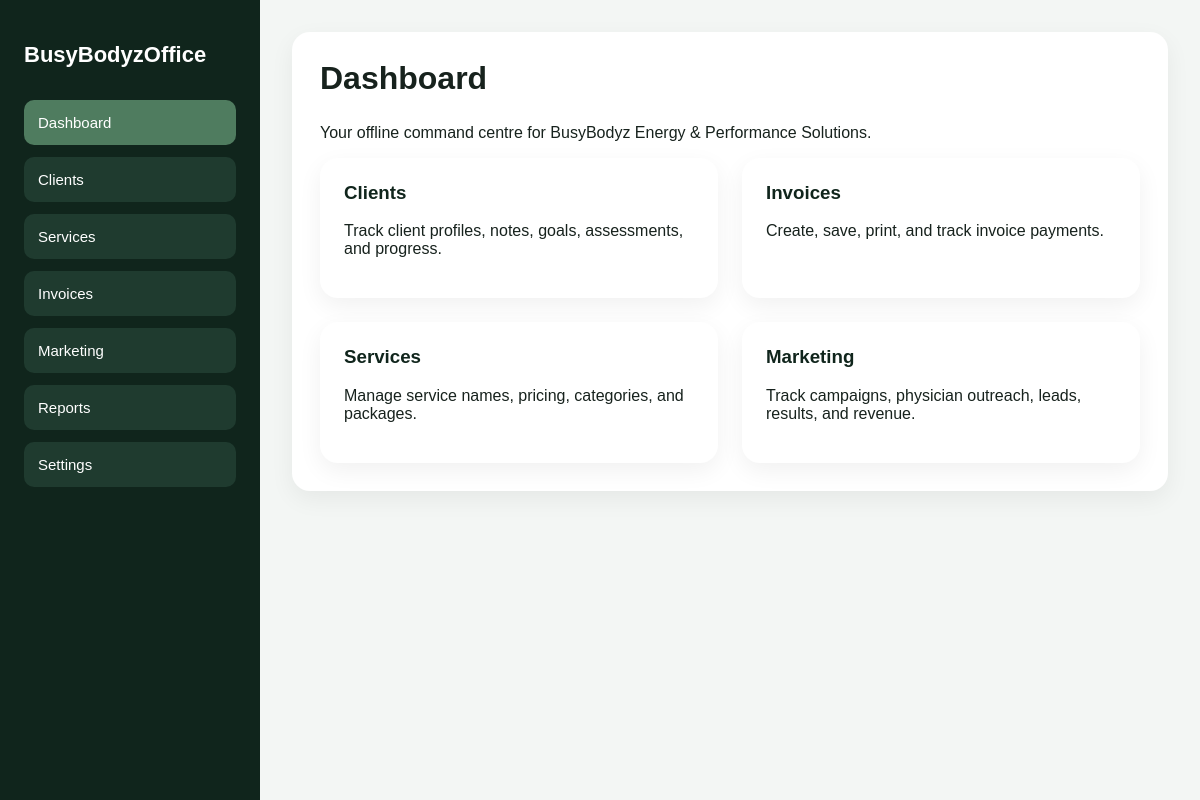
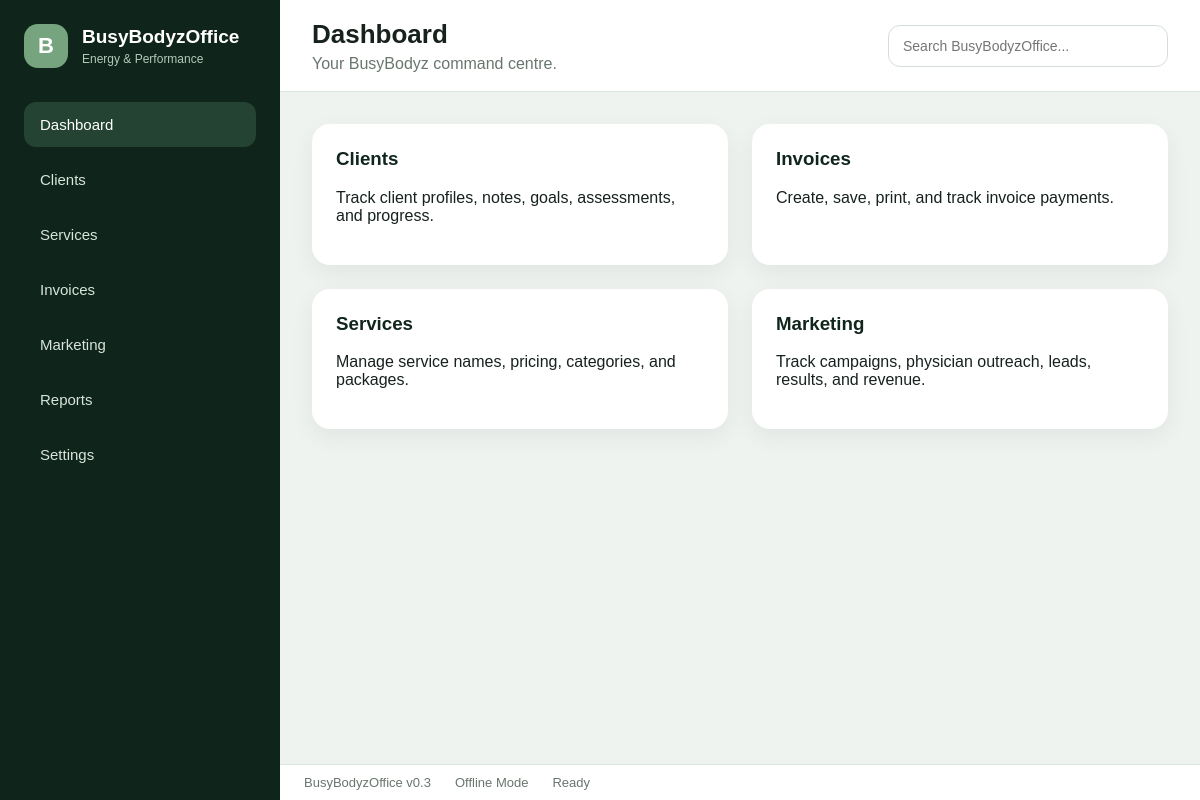
Before and after one commit to wellawarecoach/BusyBodyzOffice, an Electron app: page index.html in a window 1200 px wide. Drawn offline with Linux system fonts and the light colour scheme.

Commit message:
create professional application shell

```diff
--- a/index.html
+++ b/index.html
@@ -9,9 +9,17 @@
 
 <body>
     <div class="app">
+
         <aside class="sidebar">
+            <div class="brand">
+                <div class="brand-mark">B</div>
+                <div>
                     <h1>BusyBodyzOffice</h1>
+                    <p>Energy & Performance</p>
+                </div>
+            </div>
 
+            <nav>
                 <button data-page="dashboard">Dashboard</button>
                 <button data-page="clients">Clients</button>
                 <button data-page="services">Services</button>
@@ -19,11 +27,30 @@
                 <button data-page="marketing">Marketing</button>
                 <button data-page="reports">Reports</button>
                 <button data-page="settings">Settings</button>
+            </nav>
         </aside>
 
+        <div class="content">
+            <header class="topbar">
+                <div>
+                    <h2 id="page-title">Dashboard</h2>
+                    <p id="page-subtitle">Your BusyBodyz command centre.</p>
+                </div>
+
+                <input class="search" placeholder="Search BusyBodyzOffice..." />
+            </header>
+
             <main class="main">
-            <section class="hero" id="workspace"></section>
+                <section id="workspace"></section>
             </main>
+
+            <footer class="statusbar">
+                <span>BusyBodyzOffice v0.3</span>
+                <span>Offline Mode</span>
+                <span>Ready</span>
+            </footer>
+        </div>
+
     </div>
 
     <script src="renderer.js"></script>
--- a/renderer.js
+++ b/renderer.js
@@ -1,8 +1,36 @@
+const pageMeta = {
+    dashboard: {
+        title: "Dashboard",
+        subtitle: "Your BusyBodyz command centre."
+    },
+    clients: {
+        title: "Clients",
+        subtitle: "Manage client profiles, notes, goals, assessments, and progress."
+    },
+    services: {
+        title: "Services",
+        subtitle: "Manage services, pricing, packages, and categories."
+    },
+    invoices: {
+        title: "Invoices",
+        subtitle: "Create invoices, track payments, and monitor outstanding balances."
+    },
+    marketing: {
+        title: "Marketing",
+        subtitle: "Track campaigns, physician outreach, leads, and results."
+    },
+    reports: {
+        title: "Reports",
+        subtitle: "Review revenue, growth, referrals, and business performance."
+    },
+    settings: {
+        title: "Settings",
+        subtitle: "Manage business details, branding, invoice settings, and preferences."
+    }
+};
+
 const pages = {
     dashboard: `
-    <h2>Dashboard</h2>
-    <p>Your offline command centre for BusyBodyz Energy & Performance Solutions.</p>
-
     <div class="cards">
       <div class="card"><h3>Clients</h3><p>Track client profiles, notes, goals, assessments, and progress.</p></div>
       <div class="card"><h3>Invoices</h3><p>Create, save, print, and track invoice payments.</p></div>
@@ -12,43 +40,56 @@ const pages = {
   `,
 
     clients: `
-    <h2>Clients</h2>
-    <p>Manage client profiles, goals, notes, assessments, and progress.</p>
+    <div class="page-card">
+      <h3>Client Management</h3>
+      <p>This will become the central CRM for BusyBodyzOffice.</p>
       <button class="primary-btn">+ Add Client</button>
+    </div>
   `,
 
     services: `
-    <h2>Services</h2>
-    <p>Manage training services, coaching packages, pricing, and categories.</p>
+    <div class="page-card">
+      <h3>Services</h3>
+      <p>Manage coaching services, reset sessions, packages, and pricing.</p>
       <button class="primary-btn">+ Add Service</button>
+    </div>
   `,
 
     invoices: `
-    <h2>Invoices</h2>
+    <div class="page-card">
+      <h3>Invoices</h3>
       <p>Create invoices, track payments, and manage outstanding balances.</p>
       <button class="primary-btn">+ New Invoice</button>
+    </div>
   `,
 
     marketing: `
-    <h2>Marketing</h2>
-    <p>Track campaigns, physician outreach, leads, referrals, and campaign results.</p>
+    <div class="page-card">
+      <h3>Marketing Campaigns</h3>
+      <p>Track physician outreach, QR campaigns, referrals, and campaign results.</p>
       <button class="primary-btn">+ New Campaign</button>
+    </div>
   `,
 
     reports: `
-    <h2>Reports</h2>
+    <div class="page-card">
+      <h3>Reports</h3>
       <p>View revenue, client growth, services, referrals, and marketing performance.</p>
+    </div>
   `,
 
     settings: `
-    <h2>Settings</h2>
-    <p>Manage business details, branding, invoice settings, and app preferences.</p>
+    <div class="page-card">
+      <h3>Settings</h3>
+      <p>Manage BusyBodyzOffice preferences and business information.</p>
+    </div>
   `
 };
 
 function loadPage(pageName) {
-    const workspace = document.getElementById("workspace");
-    workspace.innerHTML = pages[pageName];
+    document.getElementById("workspace").innerHTML = pages[pageName];
+    document.getElementById("page-title").textContent = pageMeta[pageName].title;
+    document.getElementById("page-subtitle").textContent = pageMeta[pageName].subtitle;
 
     document.querySelectorAll(".sidebar button").forEach(button => {
         button.classList.remove("active");
--- a/styles.css
+++ b/styles.css
@@ -5,7 +5,7 @@
 body {
     margin: 0;
     font-family: Arial, sans-serif;
-    background: #f3f6f4;
+    background: #eef3ef;
     color: #17221d;
 }
 
@@ -15,51 +15,111 @@ body {
 }
 
 .sidebar {
-    width: 260px;
-    background: #10251c;
+    width: 280px;
+    background: #0f241b;
     color: white;
     padding: 24px;
 }
 
-.sidebar h1 {
+.brand {
+    display: flex;
+    gap: 14px;
+    align-items: center;
+    margin-bottom: 34px;
+}
+
+.brand-mark {
+    width: 44px;
+    height: 44px;
+    border-radius: 14px;
+    background: #76a47f;
+    display: grid;
+    place-items: center;
+    font-weight: bold;
     font-size: 22px;
-    margin-bottom: 32px;
+}
+
+.brand h1 {
+    font-size: 19px;
+    margin: 0;
+}
+
+.brand p {
+    margin: 4px 0 0;
+    font-size: 12px;
+    color: #b7c8bd;
 }
 
 .sidebar button {
     display: block;
     width: 100%;
-    margin-bottom: 12px;
-    padding: 14px;
+    margin-bottom: 10px;
+    padding: 14px 16px;
     border: none;
-    border-radius: 10px;
-    background: #1f3b2f;
-    color: white;
+    border-radius: 12px;
+    background: transparent;
+    color: #d8e5dc;
     text-align: left;
     font-size: 15px;
     cursor: pointer;
 }
 
-.sidebar button:hover {
-    background: #2f5a45;
+.sidebar button:hover,
+.sidebar button.active {
+    background: #244333;
+    color: white;
+}
+
+.content {
+    flex: 1;
+    display: flex;
+    flex-direction: column;
+}
+
+.topbar {
+    height: 92px;
+    background: white;
+    border-bottom: 1px solid #dce5de;
+    padding: 20px 32px;
+    display: flex;
+    justify-content: space-between;
+    align-items: center;
+}
+
+.topbar h2 {
+    margin: 0;
+    font-size: 26px;
+}
+
+.topbar p {
+    margin: 5px 0 0;
+    color: #69766d;
+}
+
+.search {
+    width: 280px;
+    padding: 12px 14px;
+    border: 1px solid #d4ddd6;
+    border-radius: 12px;
+    font-size: 14px;
 }
 
 .main {
     flex: 1;
     padding: 32px;
+    overflow: auto;
 }
 
-.hero {
+#workspace {
+    max-width: 1100px;
+}
+
+.page-card {
     background: white;
     padding: 28px;
-    border-radius: 18px;
-    margin-bottom: 28px;
+    border-radius: 20px;
     box-shadow: 0 8px 24px rgba(0, 0, 0, 0.06);
-}
-
-.hero h2 {
-    margin-top: 0;
-    font-size: 32px;
+    margin-bottom: 24px;
 }
 
 .cards {
@@ -80,10 +140,6 @@ body {
     color: #10251c;
 }
 
-.sidebar button.active {
-    background: #4f7c5f;
-}
-
 .primary-btn {
     margin-top: 20px;
     padding: 12px 18px;
@@ -98,3 +154,15 @@ body {
 .primary-btn:hover {
     background: #2f5a45;
 }
+
+.statusbar {
+    height: 36px;
+    background: #ffffff;
+    border-top: 1px solid #dce5de;
+    padding: 0 24px;
+    display: flex;
+    align-items: center;
+    gap: 24px;
+    color: #69766d;
+    font-size: 13px;
+}
```
Lines whose indentation alone changed are shown as unchanged.
